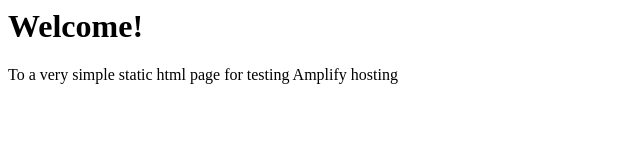
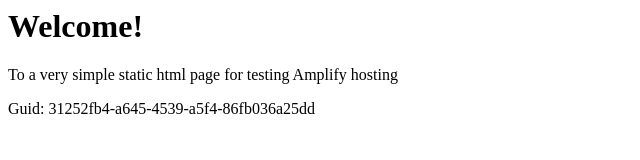
Before and after one commit to aws-aemilia-lhr/Github-PR-Commit-Integration-Test-DoNotTouch-v0-preprod-eu-west-2, a website: page src/index.html in a window 1280 px wide. Shown: the whole page, without its empty margins (0-640 px from the left). Drawn offline with Linux system fonts and the light colour scheme.

Commit message:
commit from integ tests

```diff
--- a/src/index.html
+++ b/src/index.html
@@ -1,3 +1,5 @@
+
+
 <html lang="en">
 
 <head>
@@ -10,6 +12,6 @@
 <body>
     <h1>Welcome!</h1>
     <p>To a very simple static html page for testing Amplify hosting</p>
-</body>
+    <p>Guid: 31252fb4-a645-4539-a5f4-86fb036a25dd</p></body>
 
 </html>
```
